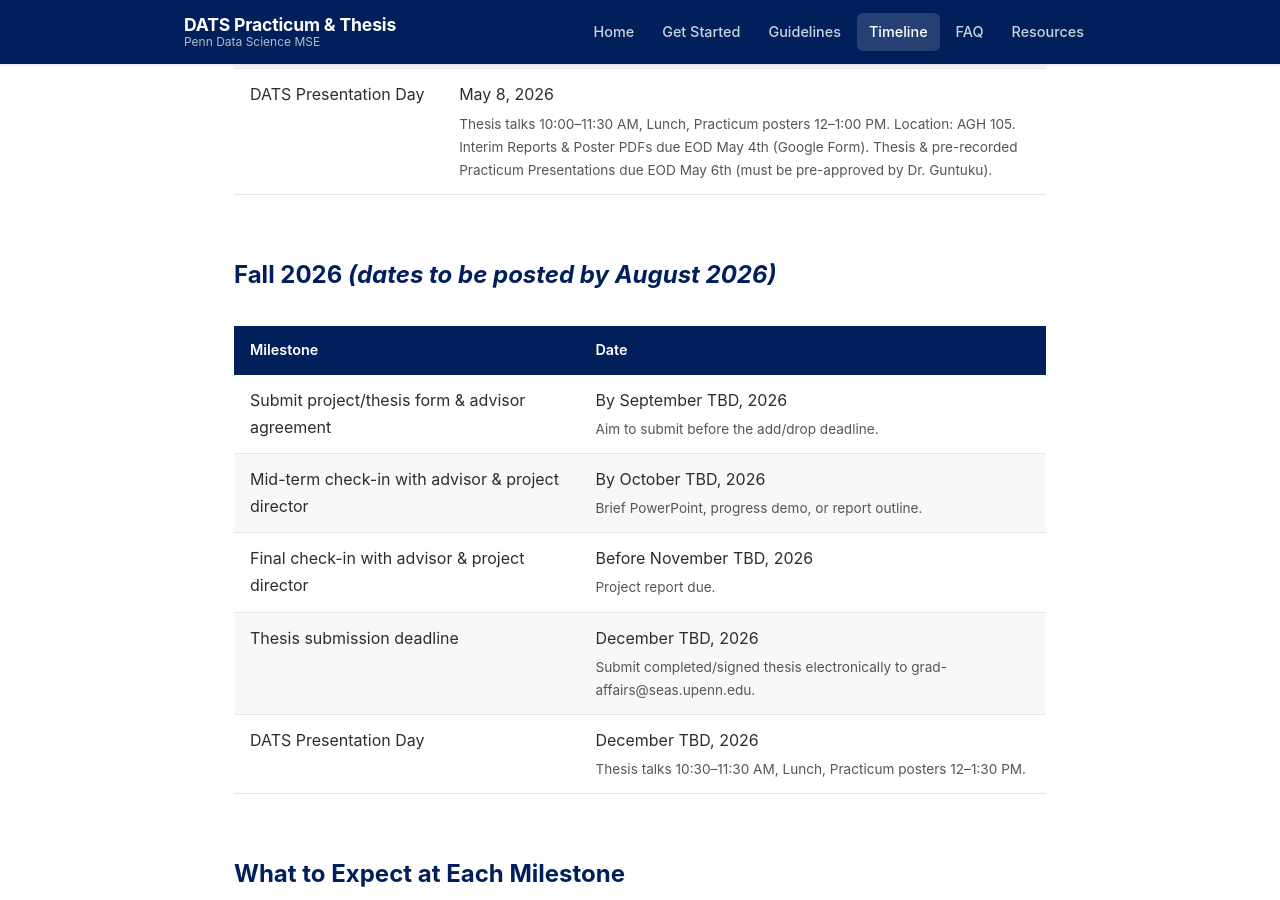
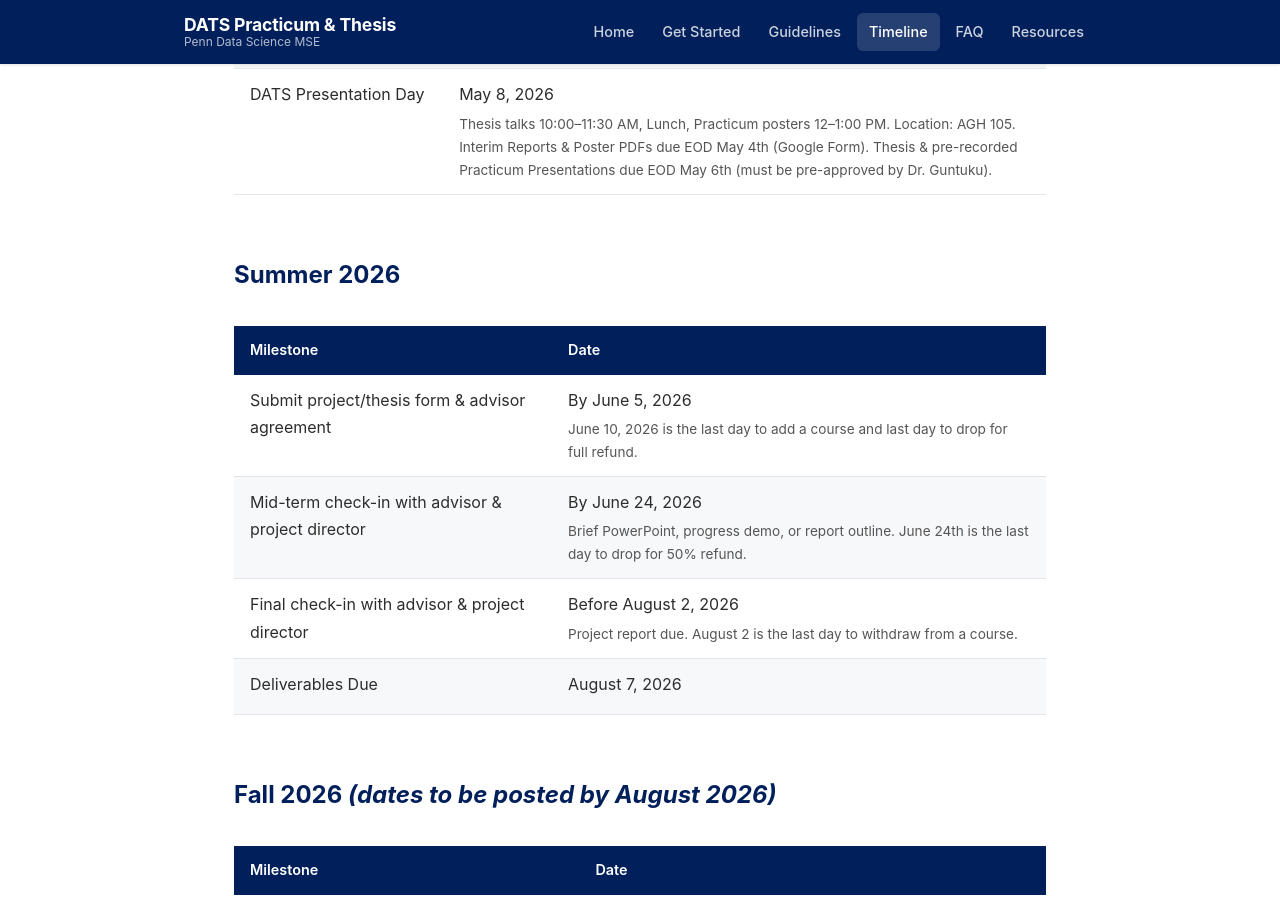
Before and after one commit to chandrasg/dats-projects, a Jekyll site: the page built from pages/timeline.md, in a window 1280 px wide and 900 px high, scrolled down 631 px. Built offline with Jekyll 4.4.1, drawn with Linux system fonts in a browser that asks for light colours.

Commit message:
Add summer 2026 timeline section; add poster presentation resources
- timeline.md: add summer_2026 loop block (was missing, only spring/fall rendered)
- resources.md: add Poster Presentation section with design guidelines,
  48x36 format note, Canva templates, UIUC step-by-step, Purdue OWL guide

Co-Authored-By: Claude Opus 4.6 <noreply@anthropic.com>

```diff
--- a/pages/resources.md
+++ b/pages/resources.md
@@ -59,6 +59,31 @@ permalink: /resources/
 <p>Internal catalog of research datasets available to Penn students.</p>
 </div>
 
+## Poster Presentation
+
+Practicum students present a research poster at DATS Presentation Day. There is no required template — aim for a **48" × 36" landscape** format (standard US conference size). Design guidelines:
+
+- **Structure:** Title + authors across the top; 3–4 columns below covering motivation, approach, results, and takeaways
+- **Text:** Keep it under ~800 words — posters are for conversation, not reading. Use bullets and short phrases
+- **Visuals:** Lead with figures, charts, and diagrams (~60% of space). Every figure needs a caption
+- **Font sizes:** Title ≥ 72pt · Headings ≥ 36pt · Body ≥ 24pt (nothing smaller — unreadable when printed)
+- **Whitespace:** Leave breathing room between sections; a dense poster is harder to engage with
+
+<div class="resource-card">
+<h4><a href="https://www.canva.com/posters/templates/research/" target="_blank">Canva Research Poster Templates &rarr;</a></h4>
+<p>Free, browser-based templates. Filter by size (set custom: 48×36 in) and export as PDF for printing.</p>
+</div>
+
+<div class="resource-card">
+<h4><a href="https://guides.library.illinois.edu/poster/stepbystep" target="_blank">UIUC Poster Design Step-by-Step &rarr;</a></h4>
+<p>Practical walkthrough covering layout, font sizes, content density, and PowerPoint setup for print-ready posters.</p>
+</div>
+
+<div class="resource-card">
+<h4><a href="https://owl.purdue.edu/owl/general_writing/common_writing_assignments/research_posters/research_poster_formatting.html" target="_blank">Purdue OWL – Poster Formatting Guide &rarr;</a></h4>
+<p>Covers structure, section headings, font guidelines, and common formatting mistakes to avoid.</p>
+</div>
+
 ## Poster Printing
 
 <div class="resource-card">
--- a/pages/timeline.md
+++ b/pages/timeline.md
@@ -13,6 +13,22 @@ permalink: /timeline/
 <thead><tr><th>Milestone</th><th>Date</th></tr></thead>
 <tbody>
 {% for item in site.data.timeline.spring_2026 %}
+<tr>
+<td>{{ item.milestone }}</td>
+<td>{{ item.date }}<div class="note">{{ item.note }}</div></td>
+</tr>
+{% endfor %}
+</tbody>
+</table>
+</div>
+
+## Summer 2026
+
+<div class="table-scroll">
+<table class="timeline-table">
+<thead><tr><th>Milestone</th><th>Date</th></tr></thead>
+<tbody>
+{% for item in site.data.timeline.summer_2026 %}
 <tr>
 <td>{{ item.milestone }}</td>
 <td>{{ item.date }}<div class="note">{{ item.note }}</div></td>
```
